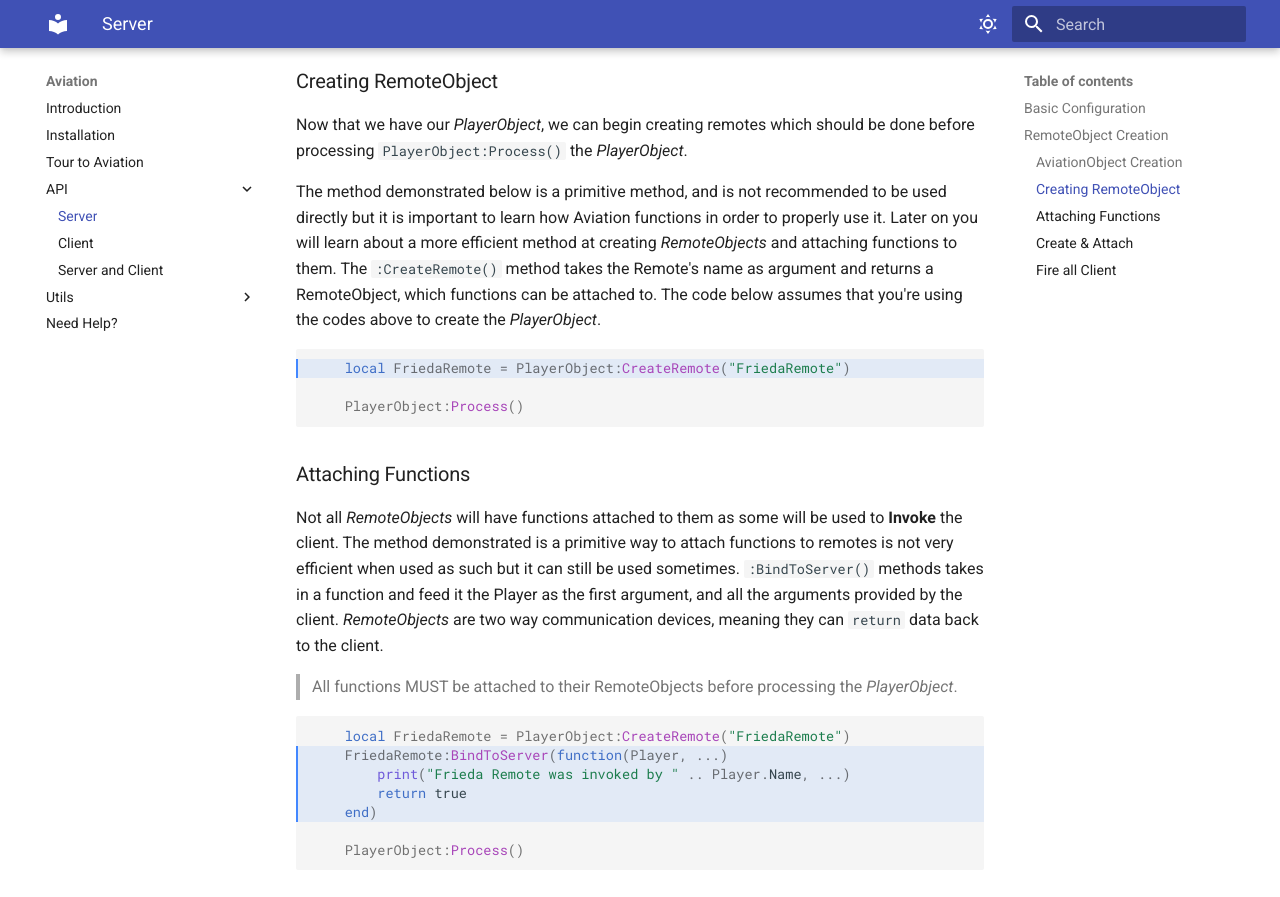
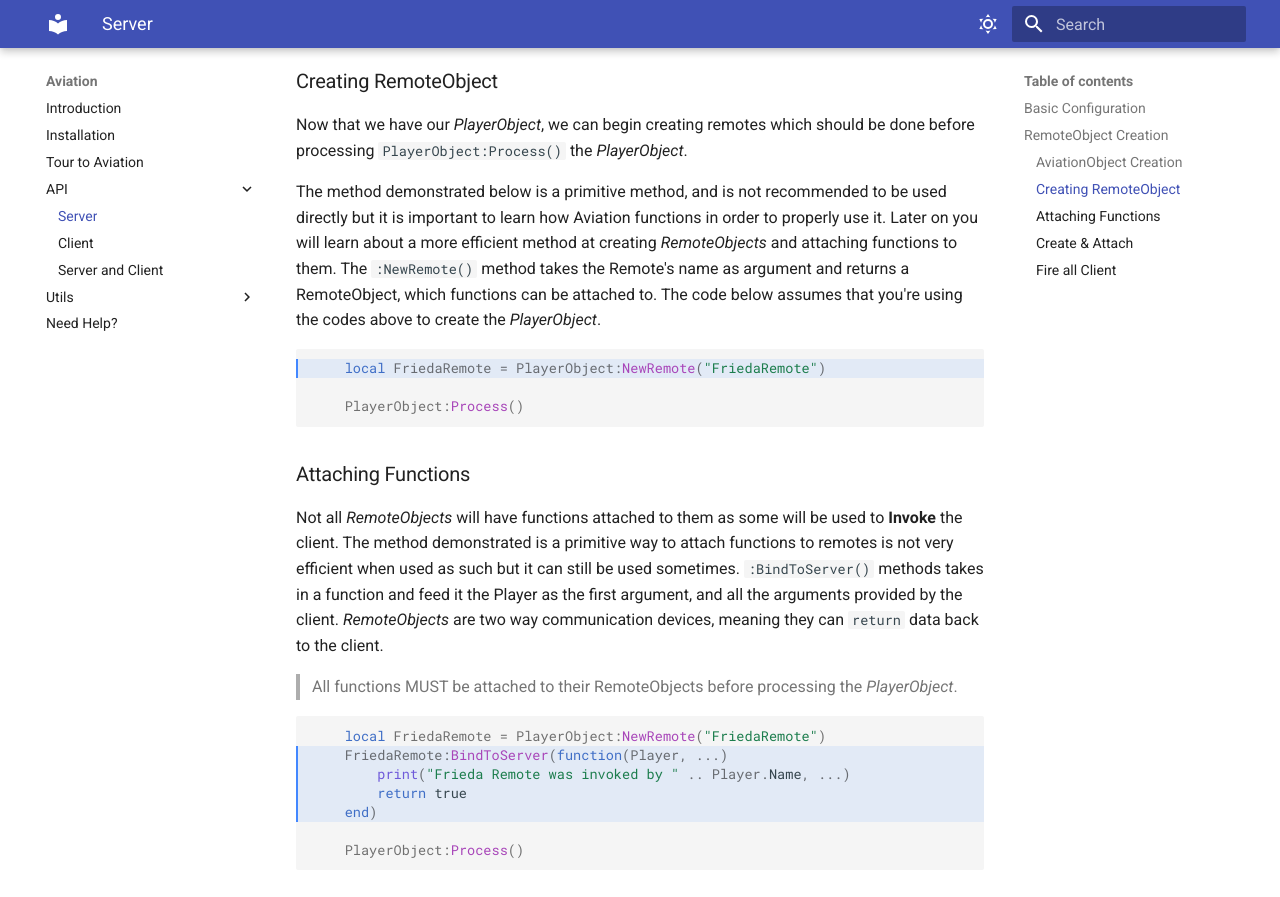
Before and after one commit to Frieda-VI/Aviation, an MkDocs documentation site: the page built from docs/pages/Api/Server.md, in a window 1280 px wide and 900 px high, scrolled down 1395 px. Shown: the top 897 px of the window. Built offline with MkDocs 1.6.1 and Material for MkDocs 9.7.7, drawn with Linux system fonts in a browser that asks for light colours.

Commit message:
Documentation Fix
~ It's not `CreateRemote` but `NewRemote`.

````diff
--- a/docs/pages/Api/Server.md
+++ b/docs/pages/Api/Server.md
@@ -56,10 +56,10 @@ Since the *AviationObject* is dedicated to a Player, we can call it a **PlayerOb
 
 Now that we have our *PlayerObject*, we can begin creating remotes which should be done before processing `PlayerObject:Process()` the *PlayerObject*.
 
-The method demonstrated below is a primitive method, and is not recommended to be used directly but it is important to learn how Aviation functions in order to properly use it. Later on you will learn about a more efficient method at creating *RemoteObjects* and attaching functions to them. The `:CreateRemote()` method takes the Remote's name as argument and returns a RemoteObject, which functions can be attached to. The code below assumes that you're using the codes above to create the *PlayerObject*.
+The method demonstrated below is a primitive method, and is not recommended to be used directly but it is important to learn how Aviation functions in order to properly use it. Later on you will learn about a more efficient method at creating *RemoteObjects* and attaching functions to them. The `:NewRemote()` method takes the Remote's name as argument and returns a RemoteObject, which functions can be attached to. The code below assumes that you're using the codes above to create the *PlayerObject*.
 
 ``` lua hl_lines="1"
-    local FriedaRemote = PlayerObject:CreateRemote("FriedaRemote")
+    local FriedaRemote = PlayerObject:NewRemote("FriedaRemote")
 
     PlayerObject:Process()
 ```
@@ -71,7 +71,7 @@ Not all *RemoteObjects* will have functions attached to them as some will be use
 > All functions MUST be attached to their RemoteObjects before processing the *PlayerObject*.
 
 ``` lua hl_lines="2-5"
-    local FriedaRemote = PlayerObject:CreateRemote("FriedaRemote")
+    local FriedaRemote = PlayerObject:NewRemote("FriedaRemote")
     FriedaRemote:BindToServer(function(Player, ...)
         print("Frieda Remote was invoked by " .. Player.Name, ...)
         return true
````
Also changed, not shown: site/pages/Api/Server/index.html, site/search/search_index.json, site/sitemap.xml, 1 other file.
